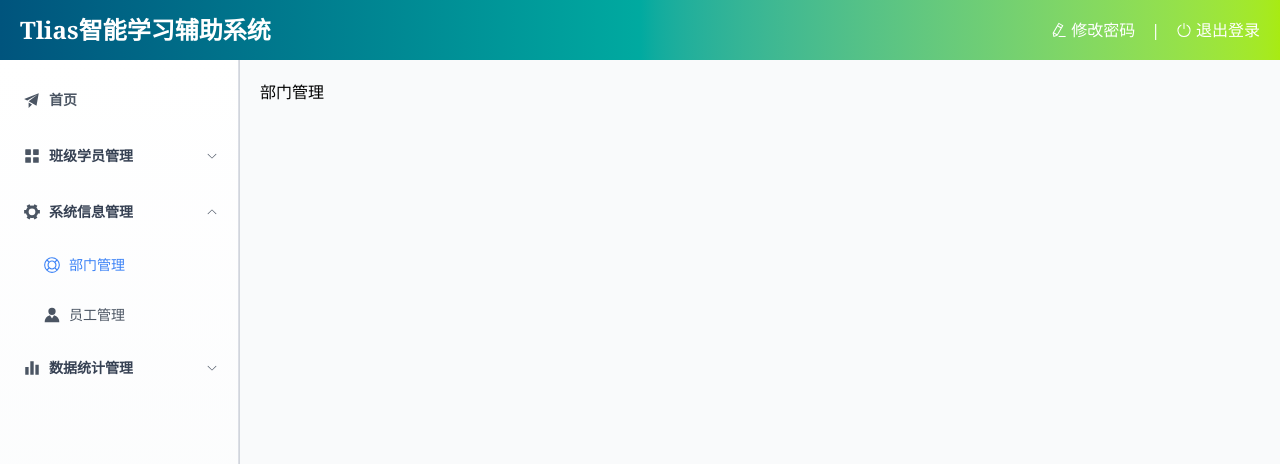
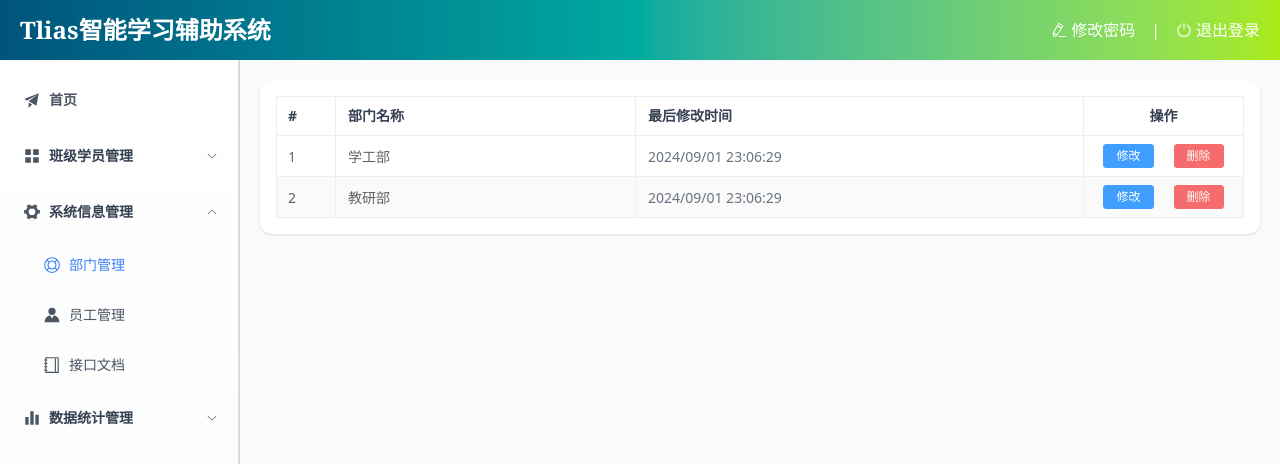
Before and after one commit to sunMozi/tlias-ui, a Vue app: page /dept in a window 1280 px wide. Shown: the top 464 px of the page. Built offline with nearby package versions, Linux system fonts and the light colour scheme; the HTML template or start-up script is replaced by a standard one.

Commit message:
接口 文档

```diff
--- a/package.json
+++ b/package.json
@@ -23,7 +23,7 @@
   },
   "devDependencies": {
     "@tsconfig/node22": "^22.0.1",
-    "@types/node": "^22.14.0",
+    "@types/node": "^22.15.26",
     "@vitejs/plugin-vue": "^5.2.3",
     "@vitejs/plugin-vue-jsx": "^4.1.2",
     "@vue/eslint-config-prettier": "^10.2.0",
--- a/src/config/menu.ts
+++ b/src/config/menu.ts
@@ -10,6 +10,7 @@ import {
   WarningFilled,
   Share,
   Document,
+  Notebook,
 } from '@element-plus/icons-vue'
 import type { Component } from 'vue'
 
@@ -52,6 +53,7 @@ export const menuList: MenuItem[] = [
     children: [
       { index: '/dept', title: '部门管理', icon: Help, permission: 'dept:view' },
       { index: '/emp', title: '员工管理', icon: Avatar, permission: 'emp:view' },
+      { index: '/doc', title: '接口文档', icon: Notebook, permission: 'doc:view' },
     ],
   },
   {
--- a/src/router/index.ts
+++ b/src/router/index.ts
@@ -10,6 +10,7 @@ const routes: RouteRecordRaw[] = [
       { path: 'stu', component: () => import('@/views/stu/index.vue') },
       { path: 'dept', component: () => import('@/views/dept/index.vue') },
       { path: 'emp', component: () => import('@/views/emp/index.vue') },
+      { path: 'doc', component: () => import('@/views/doc/index.vue') },
       { path: 'report/emp', component: () => import('@/views/report/emp/index.vue') },
       { path: 'report/stu', component: () => import('@/views/report/stu/index.vue') },
       { path: 'log', component: () => import('@/views/log/index.vue') },
--- a/src/views/dept/index.vue
+++ b/src/views/dept/index.vue
@@ -1,7 +1,84 @@
+<!-- DepartmentTable.vue -->
+<template>
+  <div class="p-4 bg-white rounded-xl shadow-sm">
+    <el-table :data="tableData" border stripe class="w-full text-sm"
+      header-cell-class-name="bg-gray-50 text-gray-700 font-medium">
+      <!-- 序号 -->
+      <el-table-column label="#" width="60">
+        <template #default="scope">
+          {{ scope.$index + 1 }}
+        </template>
+      </el-table-column>
+
+      <!-- 部门名称 -->
+      <el-table-column prop="name" label="部门名称" min-width="120" />
+
+      <!-- 最后修改时间 -->
+      <el-table-column prop="updateTime" label="最后修改时间" min-width="180">
+        <template #default="scope">
+          <span class="text-gray-500">{{ formatDate(scope.row.updateTime) }}</span>
+        </template>
+      </el-table-column>
+
+      <!-- 操作列 -->
+      <el-table-column label="操作" width="160" align="center">
+        <template #default="scope">
+          <div class="flex justify-center space-x-2">
+            <el-button type="primary" size="small" class="!px-3" @click="onEdit(scope.row)">
+              修改
+            </el-button>
+            <el-button type="danger" size="small" class="!px-3" @click="onDelete(scope.row)">
+              删除
+            </el-button>
+          </div>
+        </template>
+      </el-table-column>
+    </el-table>
+  </div>
+</template>
+
 <script lang="ts" setup>
+import { ref } from 'vue'
 
+interface Department {
+  id: number
+  name: string
+  createTime: string
+  updateTime: string
+}
+
+const tableData = ref<Department[]>([
+  {
+    id: 1,
+    name: '学工部',
+    createTime: '2024-09-01T23:06:29',
+    updateTime: '2024-09-01T23:06:29',
+  },
+  {
+    id: 2,
+    name: '教研部',
+    createTime: '2024-09-01T23:06:29',
+    updateTime: '2024-09-01T23:06:29',
+  },
+])
+
+const formatDate = (value: string): string => {
+  const date = new Date(value)
+  return date.toLocaleString('zh-CN', {
+    year: 'numeric',
+    month: '2-digit',
+    day: '2-digit',
+    hour: '2-digit',
+    minute: '2-digit',
+    second: '2-digit',
+  })
+}
+
+const onEdit = (row: Department) => {
+  console.log('编辑：', row)
+}
+
+const onDelete = (row: Department) => {
+  console.log('删除：', row)
+}
 </script>
-
-<template>
-  部门管理
-</template>
--- /dev/null
+++ b/src/views/doc/index.vue
@@ -0,0 +1,5 @@
+<template>
+  <div style="height: 100vh;">
+    <iframe class="w-full h-full" src="http://192.168.39.83:8080/swagger-ui/index.html"></iframe>
+  </div>
+</template>
--- a/vite.config.ts
+++ b/vite.config.ts
@@ -16,6 +16,7 @@ export default defineConfig({
   },
   server: {
     port: 3000, // 设定前端运行端口为 3000
+    host: '0.0.0.0', // 允许外部访问
     open: true, // 自动在浏览器打开
     proxy: {
       // 将 /api 的请求代理到后端服务
```
Also changed, not shown: 1 other file (tests, documents, lock files or other folders).
